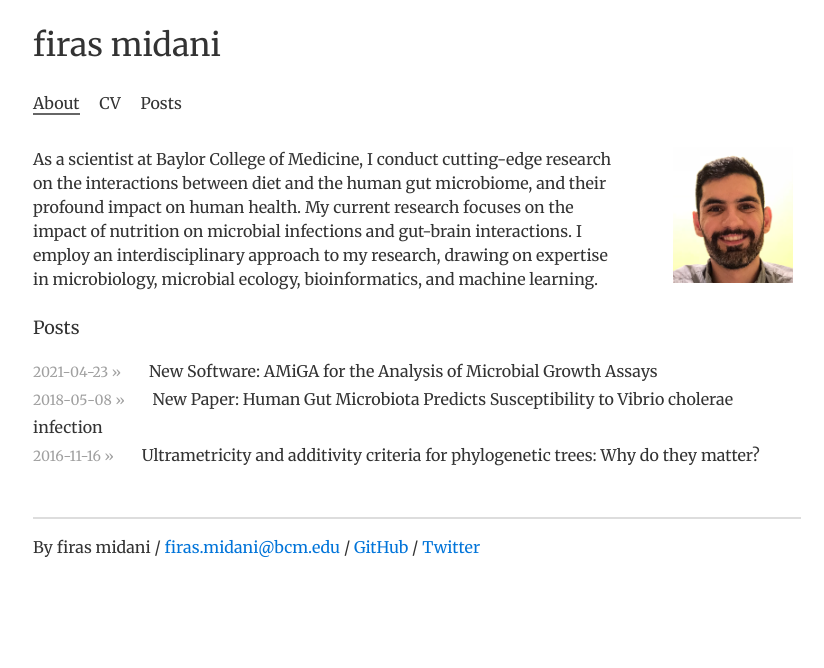
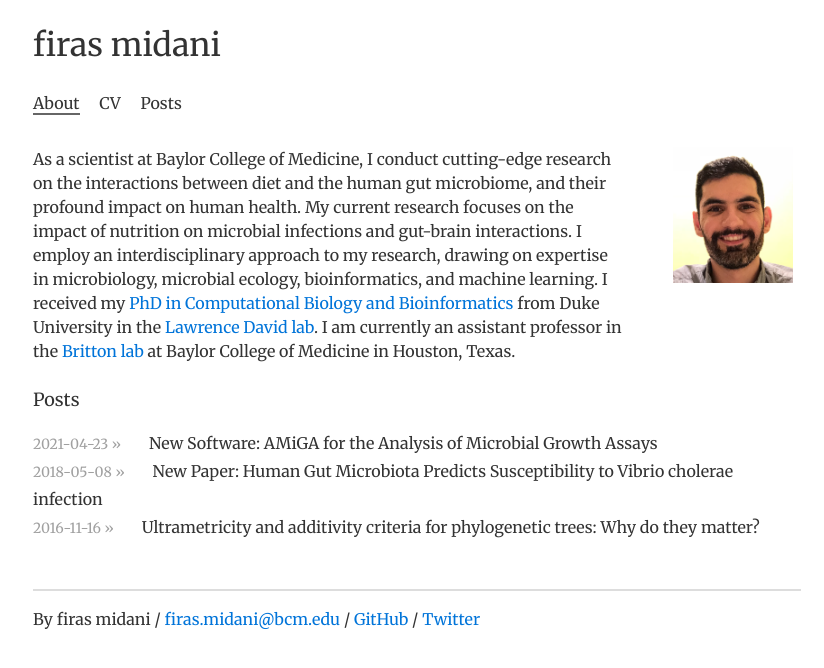
Before and after one commit to firasmidani/firasmidani.github.io, a Jekyll site: the page built from about.html, in a window 1280 px wide. Shown: the top 668 px of the page, without its empty margins (223-1047 px from the left). Built offline with Jekyll 4.4.1, drawn with Linux system fonts in a browser that asks for light colours; comment, search, counter and statistics services are not loaded.

Commit message:
Update about.html

```diff
--- a/about.html
+++ b/about.html
@@ -14,7 +14,13 @@ title: about
 	      on human health. My current research focuses on the impact of nutrition on microbial
 	      infections and gut-brain interactions. I employ an interdisciplinary approach to my
 	      research, drawing on expertise in microbiology, microbial ecology, bioinformatics,
-	      and machine learning.
+	      and machine learning.  I received
+	   my <a href="https://genome.duke.edu/education/CBB">PhD in Computational
+	   Biology and Bioinformatics</a>  from Duke University in the
+	   <a href="http://el.ladlab.org:8080">Lawrence David lab</a>.
+	   I am currently an assistant professor in the
+	   <a href="https://www.bcm.edu/research/labs/robert-britton">Britton lab</a>
+	   at Baylor College of Medicine in Houston, Texas.
       </p1>
     </td>
     <td align="right" style="padding-left:0px">
```
